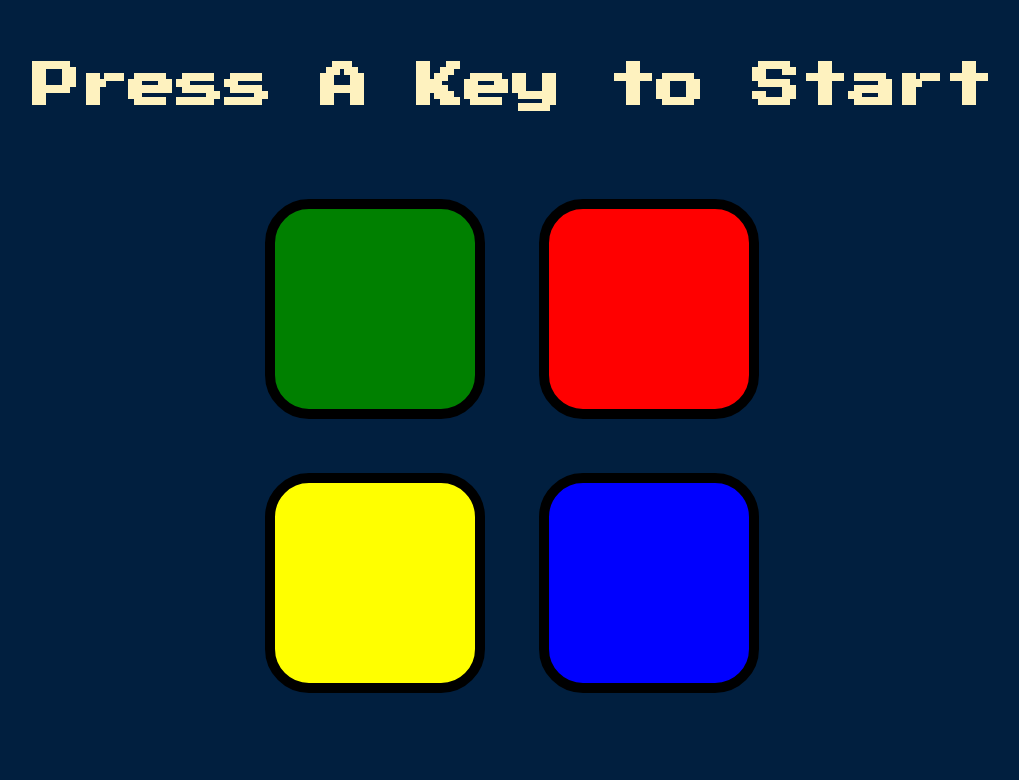
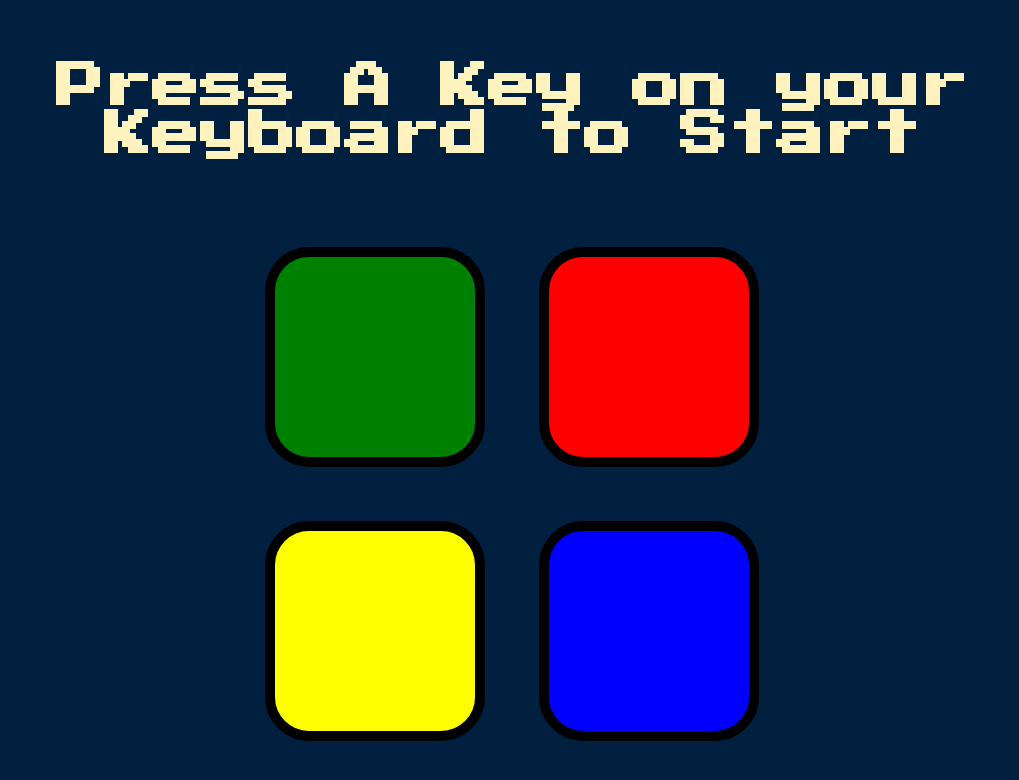
Before and after one commit to elliekh4397/Simon-Game, a plain HTML site: page index.html in a window 1280 px wide. Shown: the whole page, without its empty margins (128-1147 px from the left). Drawn offline with nearby package versions, Linux system fonts and the light colour scheme.

Commit message:
Add files via upload

```diff
--- a/index.html
+++ b/index.html
@@ -9,7 +9,7 @@
 </head>
 
 <body>
-  <h1 id="level-title">Press A Key to Start</h1>
+  <h1 id="level-title">Press A Key on your Keyboard to Start</h1>
   <div class="container">
     <div lass="row">
 
```
